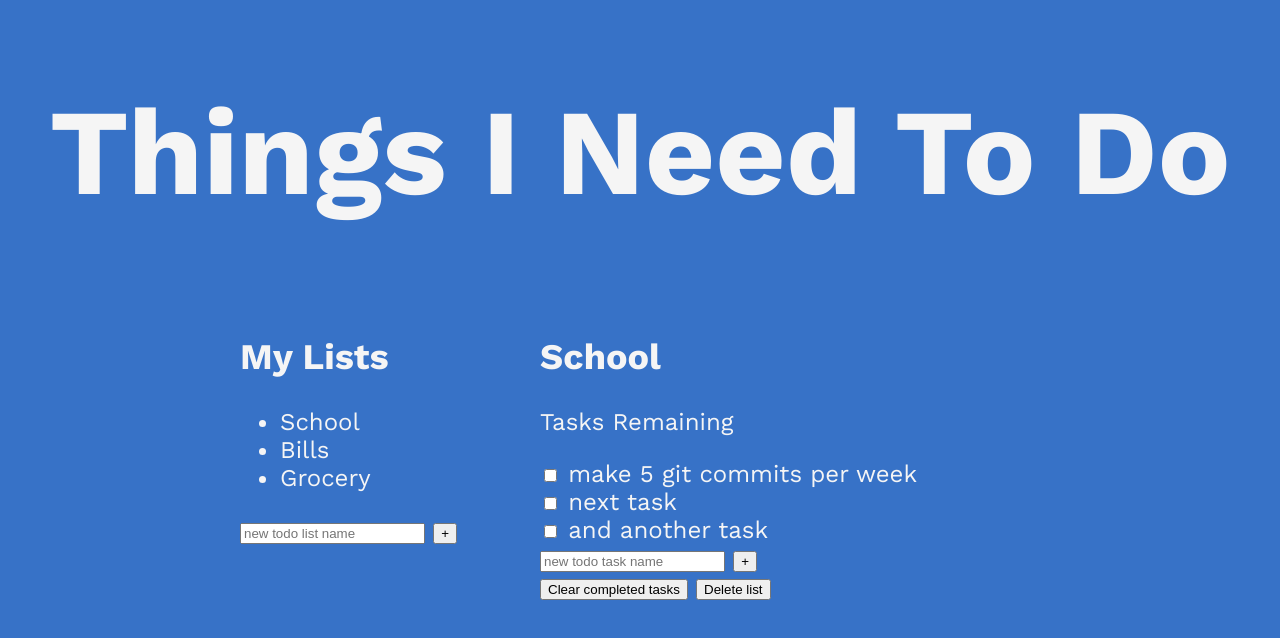
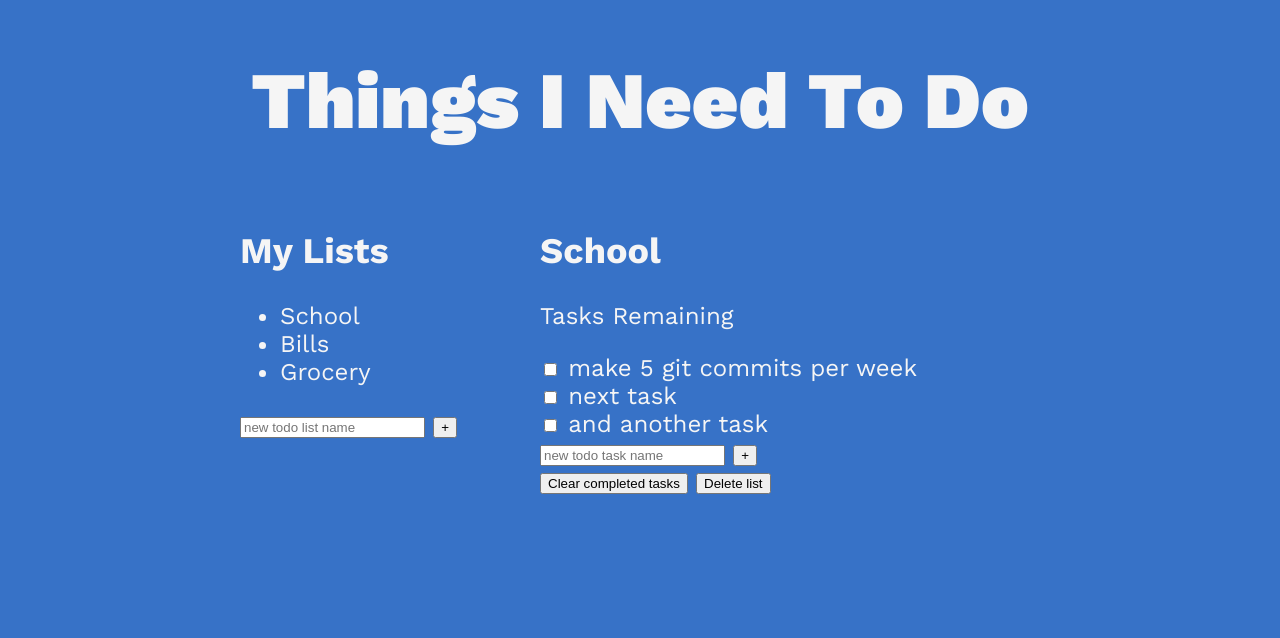
Before and after one commit to ManBytesDog/ToDoListApp, a plain HTML site: page index.html in a window 1280 px wide. Drawn offline with nearby package versions, Linux system fonts and the light colour scheme.

Commit message:
adjusted font-weight on the .title class of html in css file

```diff
--- a/style.css
+++ b/style.css
@@ -17,7 +17,9 @@ body {
 .title {
   grid-area: header;
   text-align: center;
-  font-size: calc(7vw + 2rem);
+  font-size: calc(4vw + 1.8rem);
+  font-weight: 900;
+
 }
 
 .all-tasks {
```
